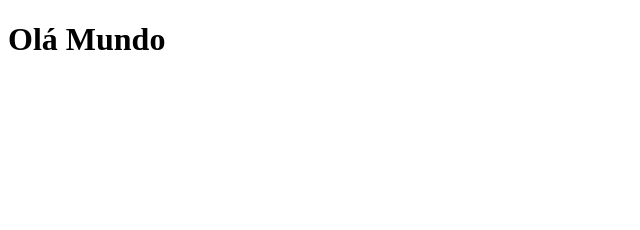
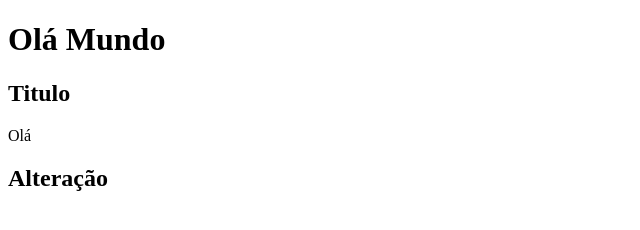
Before and after one commit to redesignFelipe/curso_git_1, a plain HTML site: page index.html in a window 1280 px wide. Shown: the whole page, without its empty margins (0-640 px from the left). Drawn offline with Linux system fonts and the light colour scheme.

Commit message:
Enviando alterações

```diff
--- a/index.html
+++ b/index.html
@@ -8,5 +8,8 @@
 </head>
 <body>
     <h1> Olá Mundo</h1>
+    <h2>Titulo</h2>
+    <p>Olá</p>
+    <h2>Alteração</h2>
 </body>
 </html>
```
